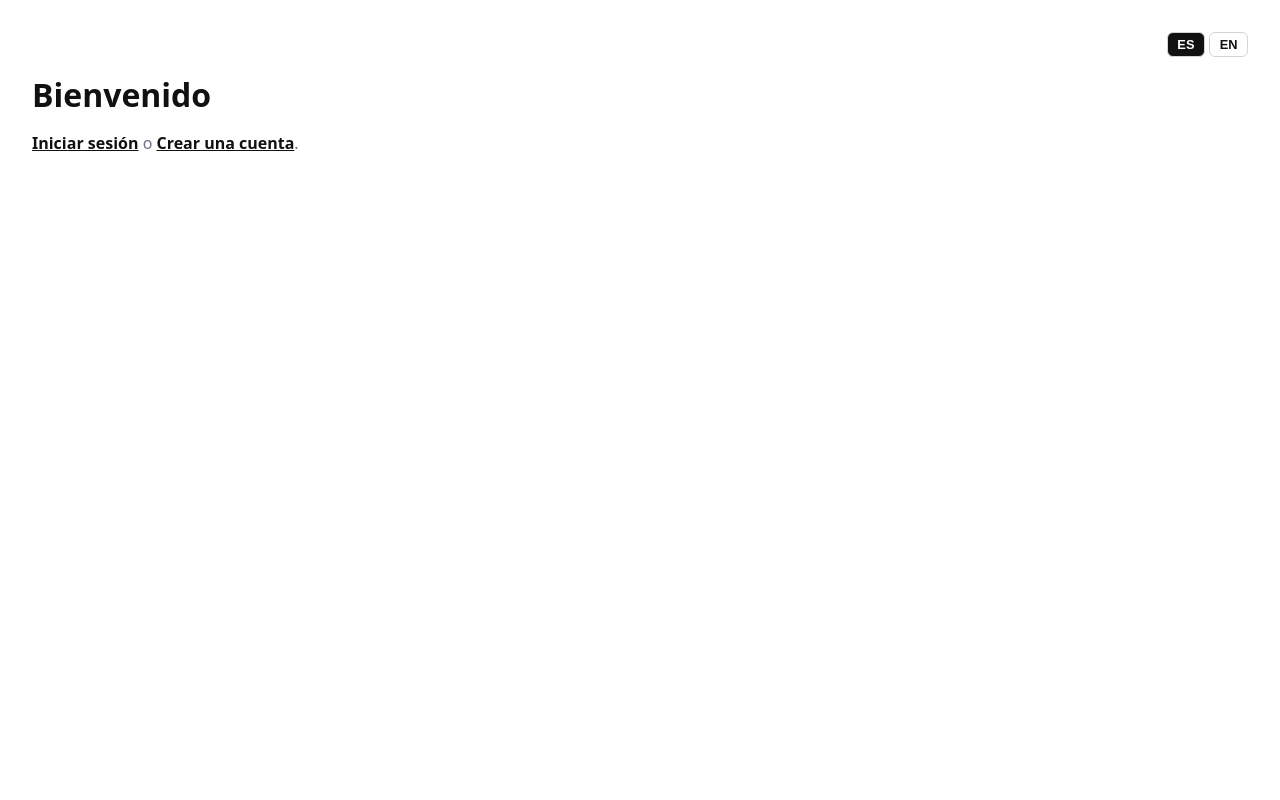
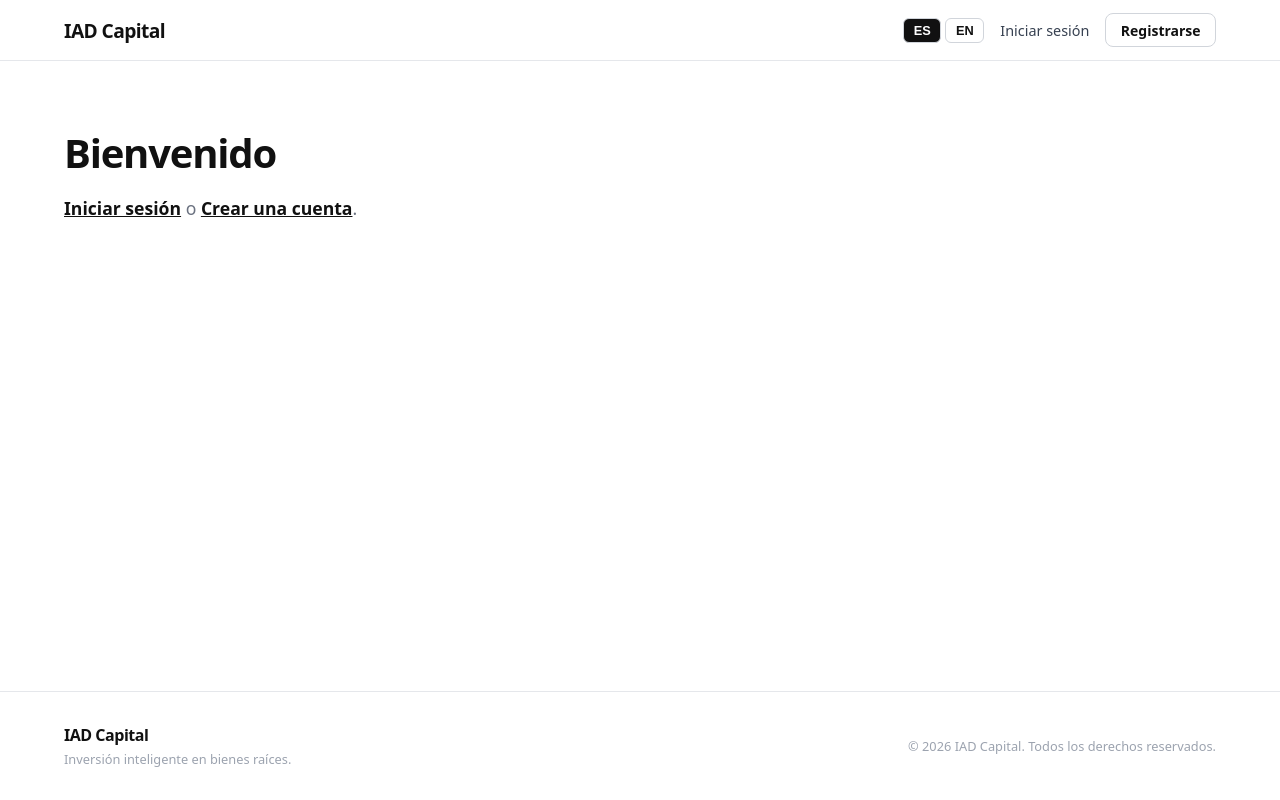
Before and after one commit to IAD-Capital/crowdfunding-web-app, a Next.js app: page /es in a window 1280 px wide. Built offline with nearby package versions, Linux system fonts and the light colour scheme; no server answers.

Commit message:
Implement header and footer
- Also update i18n

```diff
--- a/src/app/[lang]/page.tsx
+++ b/src/app/[lang]/page.tsx
@@ -1,7 +1,6 @@
 import { getSession } from "@/lib/session";
 import { getDictionary, isValidLocale, DEFAULT_LOCALE, type Locale } from "@/i18n";
-import LogoutButton from "@/components/LogoutButton";
-import LanguageSwitcher from "@/components/LanguageSwitcher";
+import PublicShell from "@/components/PublicShell";
 import Link from "next/link";
 
 export default async function Home({ params }: { params: { lang: string } }) {
@@ -9,24 +8,14 @@ export default async function Home({ params }: { params: { lang: string } }) {
   const [session, t] = await Promise.all([getSession(), getDictionary(lang)]);
 
   return (
-    <main style={{ padding: "2rem" }}>
-      <div style={{ display: "flex", justifyContent: "flex-end", marginBottom: "1rem" }}>
-        <LanguageSwitcher currentLang={lang} />
-      </div>
+    <PublicShell lang={lang}>
+      <div style={{ maxWidth: 1200, margin: "0 auto", padding: "4rem 1.5rem" }}>
+        <h1 style={{ fontSize: "2.5rem", fontWeight: 800, letterSpacing: "-0.03em" }}>
+          {t.home.welcome}{session ? `, ${session.fullName}` : ""}
+        </h1>
 
-      <h1>{t.home.welcome}{session ? `, ${session.fullName}` : ""}</h1>
-
-      {session ? (
-        <>
-          <p style={{ color: "#6b7280", marginTop: "0.25rem" }}>
-            {session.email} &mdash; <strong>{session.role}</strong>
-          </p>
-          <div style={{ marginTop: "1.5rem" }}>
-            <LogoutButton label={t.auth.logout} />
-          </div>
-        </>
-      ) : (
-        <p style={{ marginTop: "1rem", color: "#6b7280" }}>
+        {!session && (
+          <p style={{ marginTop: "1rem", color: "#6b7280", fontSize: "1.1rem" }}>
             <Link href={`/${lang}/login`} style={{ color: "#111", fontWeight: 600 }}>
               {t.home.signIn}
             </Link>
@@ -36,6 +25,7 @@ export default async function Home({ params }: { params: { lang: string } }) {
             </Link>.
           </p>
         )}
-    </main>
+      </div>
+    </PublicShell>
   );
 }
--- /dev/null
+++ b/src/components/Footer.tsx
@@ -0,0 +1,47 @@
+import Link from "next/link";
+import { getDictionary, type Locale } from "@/i18n";
+
+type Props = { lang: Locale };
+
+export default async function Footer({ lang }: Props) {
+  const t = await getDictionary(lang);
+  const year = new Date().getFullYear();
+
+  return (
+    <footer style={footer}>
+      <div style={inner}>
+        <div style={left}>
+          <Link href={`/${lang}`} style={brand}>IAD Capital</Link>
+          <p style={tagline}>{t.footer.tagline}</p>
+        </div>
+        <p style={copy}>© {year} IAD Capital. {t.footer.rights}</p>
+      </div>
+    </footer>
+  );
+}
+
+const footer: React.CSSProperties = {
+  borderTop: "1px solid #e5e7eb",
+  background: "#fff",
+  marginTop: "auto",
+};
+const inner: React.CSSProperties = {
+  maxWidth: 1200,
+  margin: "0 auto",
+  padding: "2rem 1.5rem",
+  display: "flex",
+  alignItems: "center",
+  justifyContent: "space-between",
+  flexWrap: "wrap",
+  gap: "1rem",
+};
+const left: React.CSSProperties = { display: "flex", flexDirection: "column", gap: "0.25rem" };
+const brand: React.CSSProperties = {
+  fontWeight: 800,
+  fontSize: "1rem",
+  color: "#111",
+  textDecoration: "none",
+  letterSpacing: "-0.03em",
+};
+const tagline: React.CSSProperties = { fontSize: "0.8rem", color: "#9ca3af" };
+const copy: React.CSSProperties = { fontSize: "0.8rem", color: "#9ca3af" };
--- /dev/null
+++ b/src/components/Header.tsx
@@ -0,0 +1,90 @@
+import Link from "next/link";
+import { getSession } from "@/lib/session";
+import { getDictionary, type Locale } from "@/i18n";
+import LanguageSwitcher from "./LanguageSwitcher";
+import LogoutButton from "./LogoutButton";
+
+type Props = { lang: Locale };
+
+export default async function Header({ lang }: Props) {
+  const [session, t] = await Promise.all([getSession(), getDictionary(lang)]);
+
+  return (
+    <header style={header}>
+      <div style={inner}>
+        {/* Brand */}
+        <Link href={`/${lang}`} style={brand}>IAD Capital</Link>
+
+        {/* Right side */}
+        <div style={right}>
+          <LanguageSwitcher currentLang={lang} />
+
+          {session ? (
+            <>
+              {session.role === "admin" && (
+                <Link href={`/${lang}/admin`} style={navLink}>
+                  {t.header.admin}
+                </Link>
+              )}
+              <span style={userLabel}>{session.fullName}</span>
+              <LogoutButton label={t.auth.logout} />
+            </>
+          ) : (
+            <>
+              <Link href={`/${lang}/login`} style={navLink}>{t.header.signIn}</Link>
+              <Link href={`/${lang}/signup`} style={btnOutline}>{t.header.signUp}</Link>
+            </>
+          )}
+        </div>
+      </div>
+    </header>
+  );
+}
+
+const header: React.CSSProperties = {
+  position: "sticky",
+  top: 0,
+  zIndex: 50,
+  background: "#fff",
+  borderBottom: "1px solid #e5e7eb",
+};
+const inner: React.CSSProperties = {
+  maxWidth: 1200,
+  margin: "0 auto",
+  padding: "0 1.5rem",
+  height: 60,
+  display: "flex",
+  alignItems: "center",
+  justifyContent: "space-between",
+};
+const brand: React.CSSProperties = {
+  fontWeight: 800,
+  fontSize: "1.2rem",
+  color: "#111",
+  textDecoration: "none",
+  letterSpacing: "-0.03em",
+};
+const right: React.CSSProperties = {
+  display: "flex",
+  alignItems: "center",
+  gap: "1rem",
+};
+const navLink: React.CSSProperties = {
+  color: "#374151",
+  textDecoration: "none",
+  fontSize: "0.9rem",
+  fontWeight: 500,
+};
+const btnOutline: React.CSSProperties = {
+  padding: "0.4rem 0.9rem",
+  border: "1px solid #d1d5db",
+  borderRadius: 8,
+  color: "#111",
+  textDecoration: "none",
+  fontSize: "0.875rem",
+  fontWeight: 600,
+};
+const userLabel: React.CSSProperties = {
+  fontSize: "0.875rem",
+  color: "#6b7280",
+};
--- /dev/null
+++ b/src/components/PublicShell.tsx
@@ -0,0 +1,19 @@
+import Header from "./Header";
+import Footer from "./Footer";
+import type { Locale } from "@/i18n";
+
+export default function PublicShell({
+  lang,
+  children,
+}: {
+  lang: Locale;
+  children: React.ReactNode;
+}) {
+  return (
+    <div style={{ display: "flex", flexDirection: "column", minHeight: "100vh" }}>
+      <Header lang={lang} />
+      <main style={{ flex: 1 }}>{children}</main>
+      <Footer lang={lang} />
+    </div>
+  );
+}
--- a/src/i18n/dictionaries/en.ts
+++ b/src/i18n/dictionaries/en.ts
@@ -2,6 +2,15 @@ import type { Dictionary } from "./es";
 
 const en: Dictionary = {
   lang: "en",
+  header: {
+    signIn: "Sign in",
+    signUp: "Sign up",
+    admin: "Admin panel",
+  },
+  footer: {
+    tagline: "Smart real estate investing.",
+    rights: "All rights reserved.",
+  },
   home: {
     welcome: "Welcome",
     signIn: "Sign in",
--- a/src/i18n/dictionaries/es.ts
+++ b/src/i18n/dictionaries/es.ts
@@ -1,5 +1,14 @@
 const es = {
   lang: "es",
+  header: {
+    signIn: "Iniciar sesión",
+    signUp: "Registrarse",
+    admin: "Panel admin",
+  },
+  footer: {
+    tagline: "Inversión inteligente en bienes raíces.",
+    rights: "Todos los derechos reservados.",
+  },
   home: {
     welcome: "Bienvenido",
     signIn: "Iniciar sesión",
```
Also changed, not shown: src/app/[lang]/admin/layout.tsx (+6 -39 lines), src/app/[lang]/layout.tsx (+5 -2 lines), src/components/AdminHeader.tsx (added, +105 -0 lines). Lines whose indentation alone changed are shown as unchanged.
